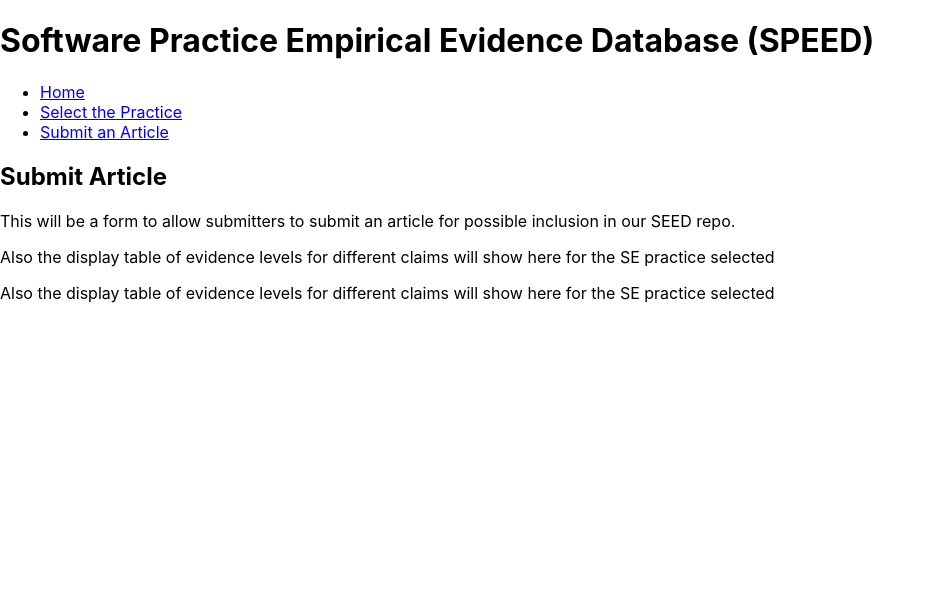
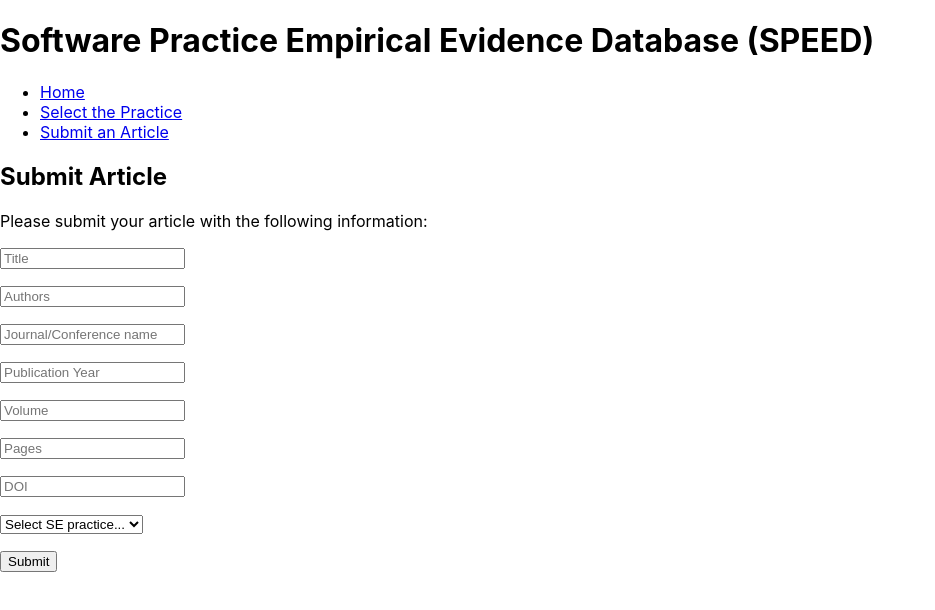
Before and after one commit to ABuffaloHerd/cise-product-1, a React (Create React App) app in the folder frontend/: page /SubmitArticle in a window 1280 px wide. Shown: the top 610 px of the page, without its empty margins (0-935 px from the left). Built offline with nearby package versions, Linux system fonts and the light colour scheme; the HTML template or start-up script is replaced by a standard one.

Commit message:
Create basic input form (no backend interaction)

```diff
--- a/frontend/package.json
+++ b/frontend/package.json
@@ -8,6 +8,7 @@
     "@testing-library/user-event": "^13.5.0",
     "react": "^18.2.0",
     "react-dom": "^18.2.0",
+    "react-hook-form": "^7.36.1",
     "react-router-dom": "^6.3.0",
     "react-scripts": "5.0.1",
     "web-vitals": "^2.1.4"
--- /dev/null
+++ b/frontend/src/components/SubmissionForm.js
@@ -0,0 +1,31 @@
+import React, { useState } from "react";
+import { useForm } from "react-hook-form";
+
+const SubmissionForm = () => {
+  const { register, handleSubmit } = useForm();
+  const [result, setResult] = useState("");
+  const onSubmit = (data) => setResult(JSON.stringify(data));
+
+  return (
+    <form onSubmit={handleSubmit(onSubmit)}>
+
+      <input {...register("title")} placeholder="Title" />
+      <p><input {...register("authors")} placeholder="Authors" /></p>
+      <p><input {...register("source")} placeholder="Journal/Conference name" /></p>
+      <p><input {...register("pubyear")} placeholder="Publication Year" /></p>
+      <p><input {...register("volume")} placeholder="Volume" /></p>
+      <p><input {...register("pages")} placeholder="Pages" /></p>
+      <p><input {...register("doi")} placeholder="DOI" /></p>
+
+      <select {...register("sepractice")}>
+        <option value="">Select SE practice...</option>
+        <option value="TDD">TDD</option>
+        <option value="Mob Programming">Mob Programming</option>
+      </select>
+
+      <p>{result}</p>
+      <input type="submit" />
+    </form>
+  );
+}
+export default SubmissionForm;
--- a/frontend/src/pages/Submit-Article.js
+++ b/frontend/src/pages/Submit-Article.js
@@ -1,12 +1,12 @@
 import React from "react";
+import SubmissionForm from "../components/SubmissionForm.js";
 
 const SubmitArticle = () =>  {
      return (
       <div>
         <h2>Submit Article</h2>
-            <p>This will be a form to allow submitters to submit an article for possible inclusion in our SEED repo.</p>
-            <p>Also the display table of evidence levels for different claims will show here for the SE practice selected</p>
-            <p>Also the display table of evidence levels for different claims will show here for the SE practice selected</p>
+        <p>Please submit your article with the following information:</p>
+            <SubmissionForm/>
         </div>
     );
 }
```
Also changed, not shown: 1 other file (tests, documents, lock files or other folders).
